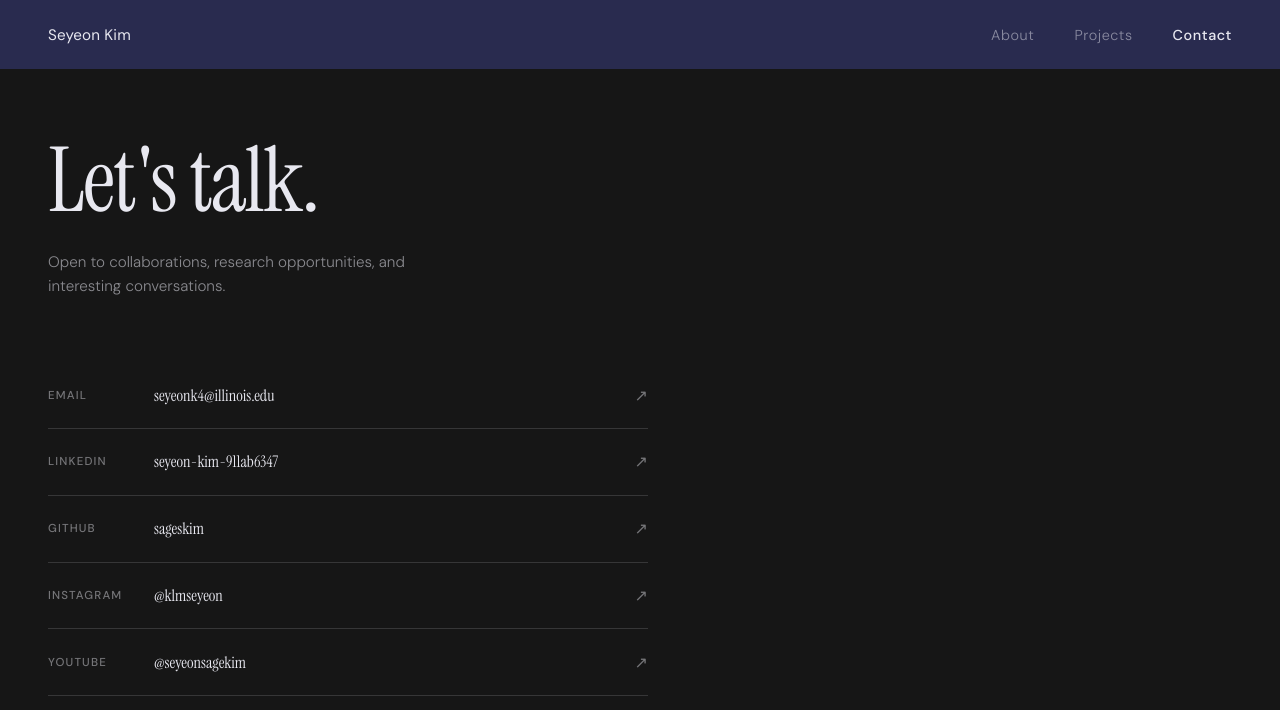
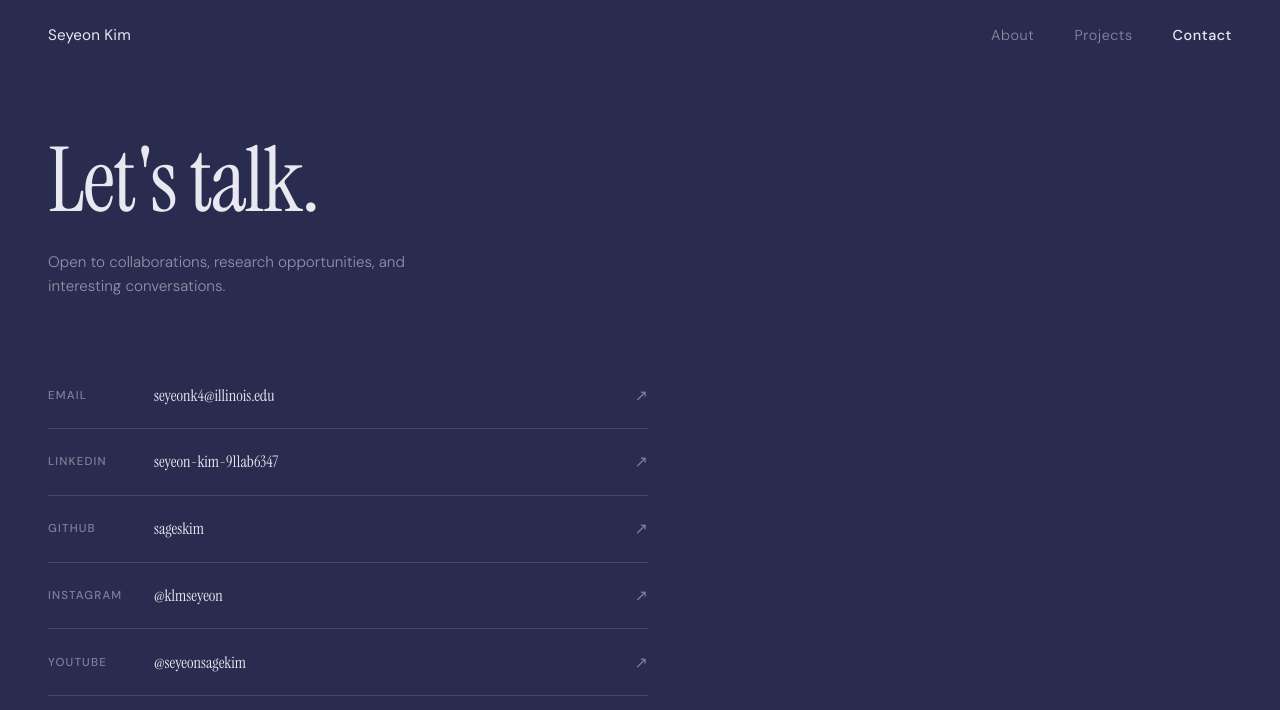
Before and after one commit to sageskim/sage-portfolio, a Next.js app: page /contact in a window 1280 px wide. Shown: the top 710 px of the page. Built offline with nearby package versions, Linux system fonts and the light colour scheme.

Commit message:
Create layout.tsx

```diff
--- /dev/null
+++ b/app/contact/layout.tsx
@@ -0,0 +1,3 @@
+export default function ContactLayout({ children }: { children: React.ReactNode }) {
+  return <div style={{ background: "#292B4F", minHeight: "100vh" }}>{children}</div>;
+}
```
